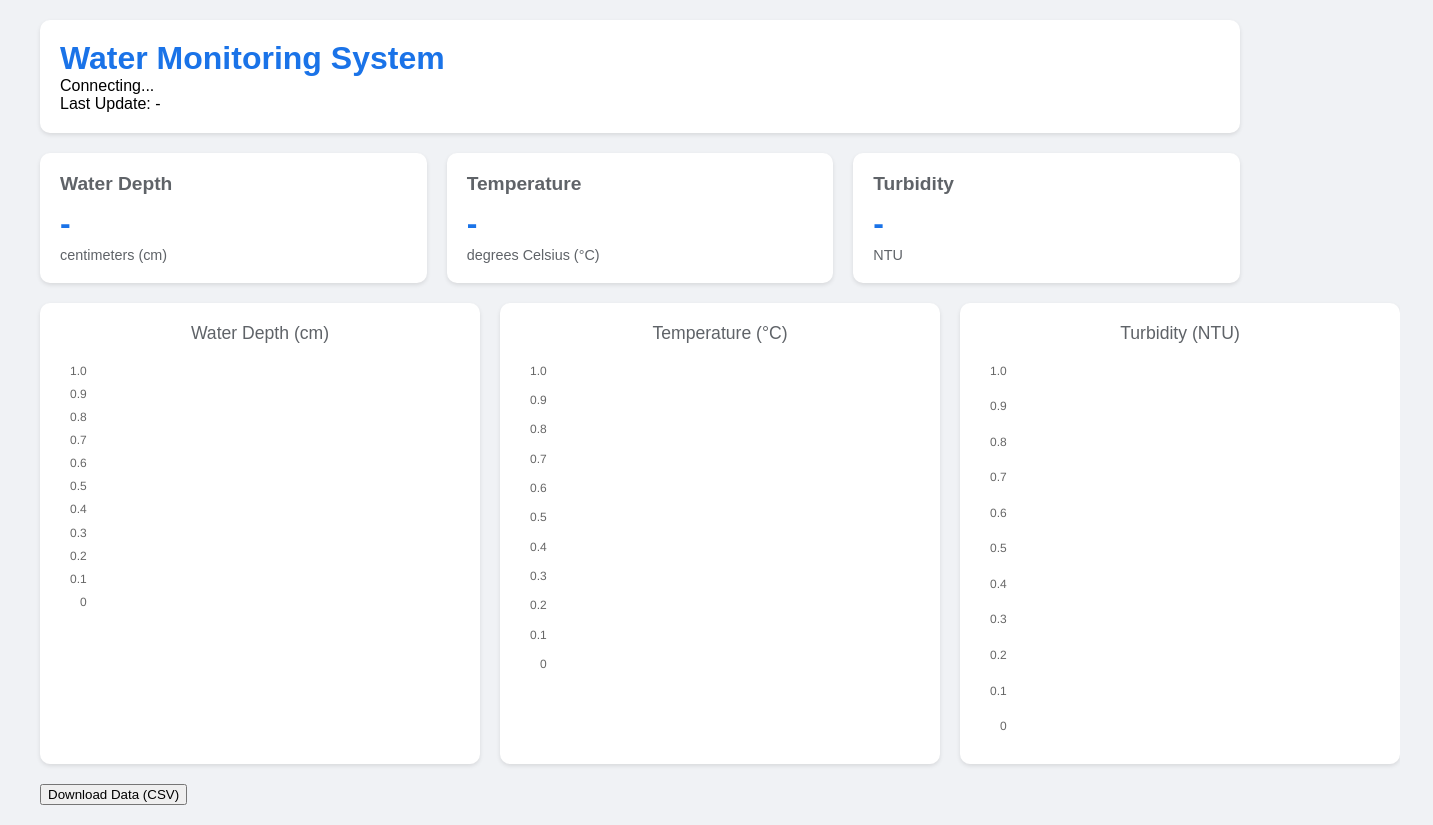
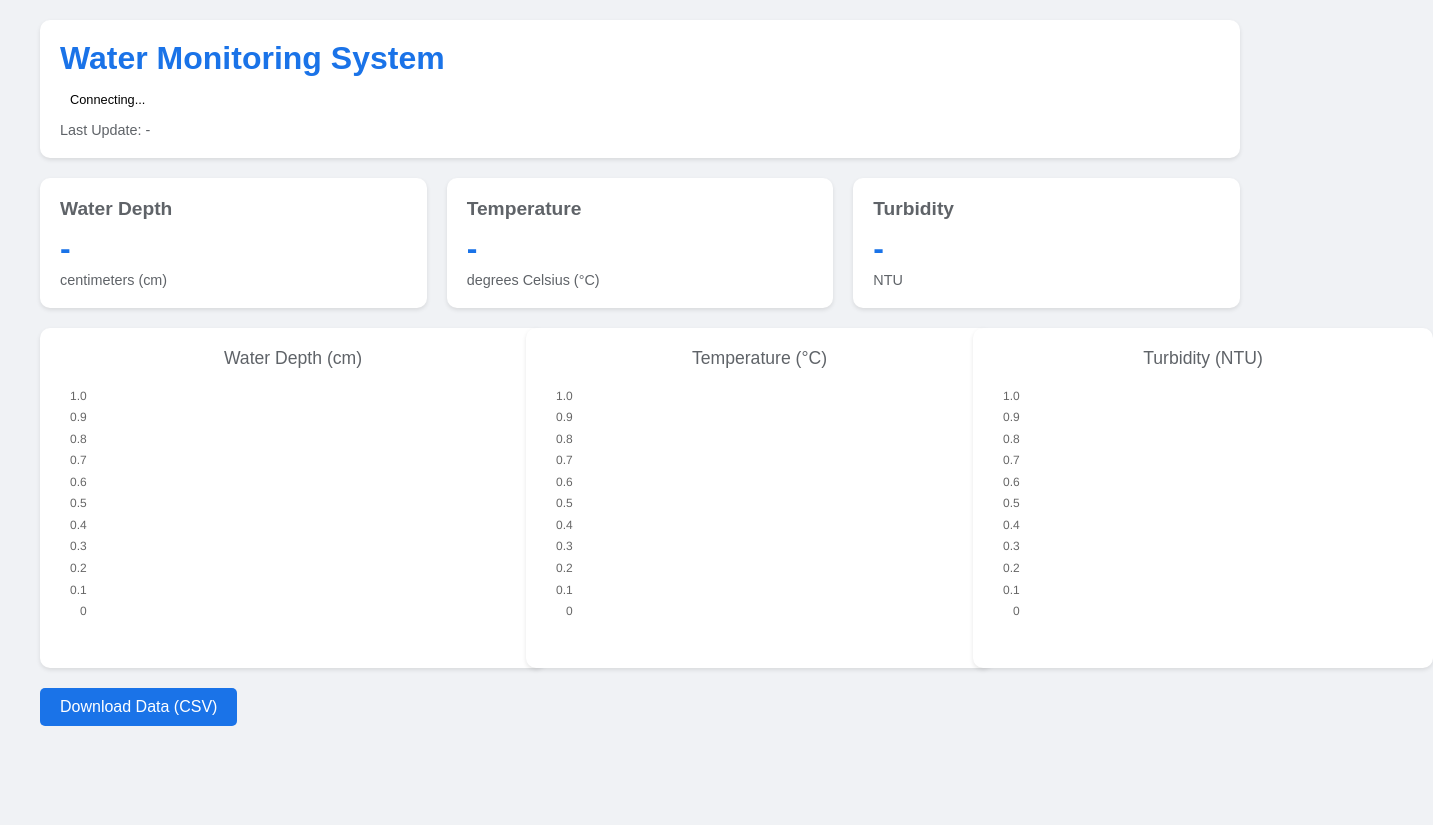
Before and after one commit to AWRL-Hub/awrl-csvdash, a plain HTML site: page index.html in a window 1280 px wide. Shown: the whole page, 1433 px wide, since content can reach past the window. After the commit the page ends 800 px from the top, so only its background shows below. Drawn offline with nearby package versions, Linux system fonts and the light colour scheme; no server answers; animation ran at ten frames a second.

Commit message:
fix strech chart

```diff
--- a/app.js
+++ b/app.js
@@ -44,7 +44,7 @@ const chartConfig = {
             x: {
                 display: true,
                 grid: {
-                    display: false,  // Removes x-axis grid lines
+                    display: false,
                     drawBorder: false
                 },
                 ticks: {
@@ -62,7 +62,7 @@ const chartConfig = {
             y: {
                 display: true,
                 grid: {
-                    display: false,  // Removes y-axis grid lines
+                    display: false,
                     drawBorder: false
                 },
                 ticks: {
@@ -110,15 +110,7 @@ document.addEventListener('DOMContentLoaded', function() {
     });
 });
 
-// When initializing charts
 function initializeCharts() {
-    const chartHeight = '200px';
-
-    // Set height for chart containers
-    document.getElementById('depthChart').style.height = chartHeight;
-    document.getElementById('temperatureChart').style.height = chartHeight;
-    document.getElementById('turbidityChart').style.height = chartHeight;
-
     // Initialize Depth Chart
     depthChart = new Chart(document.getElementById('depthChart').getContext('2d'), {
         ...chartConfig,
@@ -127,7 +119,7 @@ function initializeCharts() {
             datasets: [{
                 data: [],
                 borderColor: '#1a73e8',
-                tension: 0,  // Makes the line straight
+                tension: 0,
                 fill: false,
                 pointRadius: 0,
                 borderWidth: 1.5
@@ -167,7 +159,6 @@ function initializeCharts() {
         }
     });
 }
-
 
 function startDataListening(database) {
     const dataPath = `/AWRLData/${SPECIFIC_UID}/Record`;
@@ -248,12 +239,13 @@ function formatTimestamp(timestamp) {
 function formatTimestampForChart(timestamp) {
     const [datePart, timePart] = timestamp.split('_');
     const [hours, minutes] = timePart.split('-');
-    return `${hours.padStart(2, '0')}:${minutes.padStart(2, '0')}`;
+    return hours.padStart(2, '0');
 }
 
 function downloadData() {
     if (globalData.length === 0) return;
 
+    // Create CSV content with formatted timestamp
     const headers = ['Timestamp', 'Depth (cm)', 'Temperature (°C)', 'Turbidity (NTU)'];
     const csvContent = [
         headers.join(','),
@@ -265,6 +257,7 @@ function downloadData() {
         ].join(','))
     ].join('\n');
 
+    // Create and trigger download
     const blob = new Blob([csvContent], { type: 'text/csv' });
     const url = window.URL.createObjectURL(blob);
     const a = document.createElement('a');
--- a/index.html
+++ b/index.html
@@ -52,11 +52,6 @@
             padding: 20px;
             border-radius: 10px;
             box-shadow: 0 2px 4px rgba(0,0,0,0.1);
-            transition: transform 0.2s ease-in-out;
-        }
-
-        .card:hover {
-            transform: translateY(-5px);
         }
 
         .card h2 {
@@ -89,6 +84,14 @@
             padding: 20px;
             border-radius: 10px;
             box-shadow: 0 2px 4px rgba(0,0,0,0.1);
+            height: 300px;
+            width: 100%;
+            position: relative;
+        }
+
+        .chart-container {
+            height: 250px;
+            width: 100%;
         }
 
         .chart-title {
@@ -98,9 +101,45 @@
             text-align: center;
         }
 
+        .button {
+            background-color: #1a73e8;
+            color: white;
+            padding: 10px 20px;
+            border: none;
+            border-radius: 5px;
+            cursor: pointer;
+            font-size: 1em;
+        }
+
+        .button:hover {
+            background-color: #1557b0;
+        }
+
+        .last-update {
+            color: #5f6368;
+            font-size: 0.9em;
+            margin-top: 10px;
+        }
+
+        #connectionStatus {
+            padding: 5px 10px;
+            border-radius: 15px;
+            font-size: 0.8em;
+            margin-top: 10px;
+            display: inline-block;
+        }
+
         @media (max-width: 1200px) {
             .charts-container {
                 grid-template-columns: 1fr;
+            }
+
+            body {
+                padding: 10px;
+            }
+
+            .card .value {
+                font-size: 1.5em;
             }
         }
     </style>
@@ -134,15 +173,21 @@
         <div class="charts-container">
             <div class="chart-wrapper">
                 <div class="chart-title">Water Depth (cm)</div>
-                <canvas id="depthChart"></canvas>
+                <div class="chart-container">
+                    <canvas id="depthChart"></canvas>
+                </div>
             </div>
             <div class="chart-wrapper">
                 <div class="chart-title">Temperature (°C)</div>
-                <canvas id="temperatureChart"></canvas>
+                <div class="chart-container">
+                    <canvas id="temperatureChart"></canvas>
+                </div>
             </div>
             <div class="chart-wrapper">
                 <div class="chart-title">Turbidity (NTU)</div>
-                <canvas id="turbidityChart"></canvas>
+                <div class="chart-container">
+                    <canvas id="turbidityChart"></canvas>
+                </div>
             </div>
         </div>
 
```
